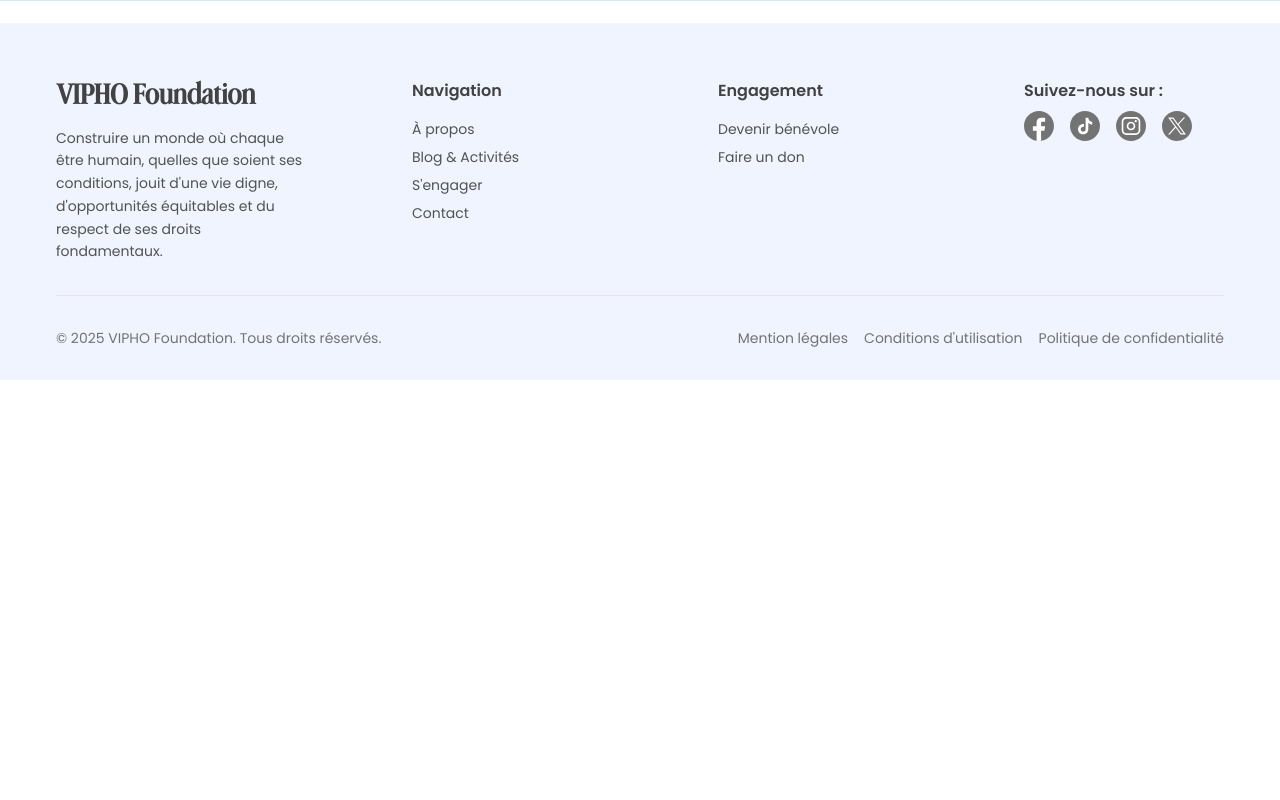
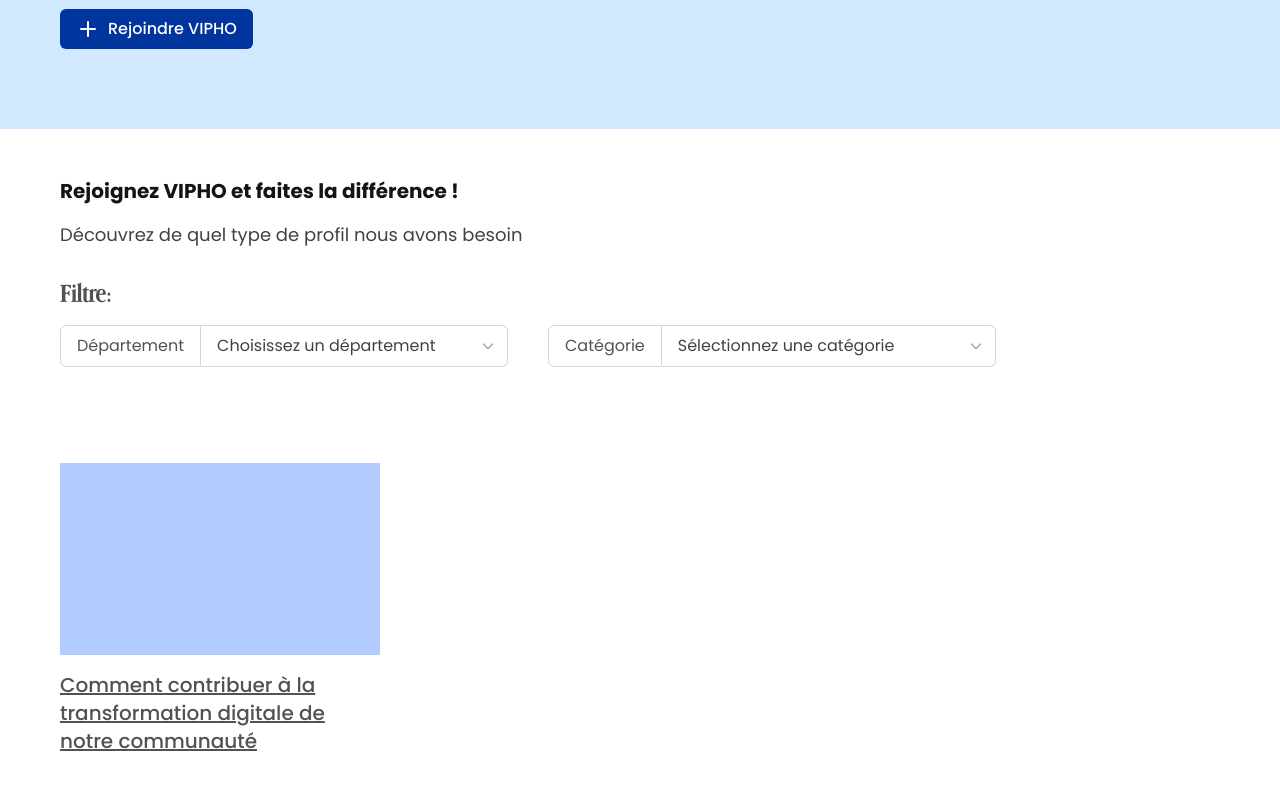
Before and after one commit to Salimkaneki/viphofoundation.com, a Next.js app: page /s-engager in a window 1280 px wide. Shown: the part 420-1220 px from the top of the page. Before the commit the page ends 800 px from the top, so only its background shows below. Built offline with nearby package versions, Linux system fonts and the light colour scheme.

Commit message:
feat: ...

```diff
--- a/app/(nav-pages)/a-propos/page.tsx
+++ b/app/(nav-pages)/a-propos/page.tsx
@@ -11,7 +11,7 @@
         <h1 className="font-display text-5xl font-bold text-center text-gray-800 mb-6">
           A Propos de VIPHO Foundation
         </h1>
-        <div className="bg-primary-400 w-[1246px] h-[346px]"></div>
+        <div className="bg-primary-400 w-311.5 h-86.5"></div>
       </section>
 
       <section className="bg-primary-100">
--- a/app/(nav-pages)/blog-et-activite/article/page.tsx
+++ b/app/(nav-pages)/blog-et-activite/article/page.tsx
@@ -51,7 +51,7 @@
               29 avril 2026 | 6 minutes de lecture
             </div>
 
-            <p className="text-gray-700 leading-relaxed">
+            <p className="text-gray-700 leading-relaxed max-w-4xl">
               Lorem ipsum dolor sit amet, consectetur adipiscing elit. Sed do eiusmod tempor incididunt ut labore et dolore magna aliqua. Ut enim ad minim veniam, quis nostrud exercitation ullamco laboris nisi ut aliquip ex ea commodo consequat. Duis aute irure dolor in reprehenderit in voluptate velit esse cillum dolore eu fugiat nulla pariatur. Excepteur sint occaecat cupidatat non proident, sunt in culpa qui officia deserunt mollit anim id est laborum.
             </p>
           </div>
--- a/app/(nav-pages)/s-engager/page.tsx
+++ b/app/(nav-pages)/s-engager/page.tsx
@@ -1,18 +1,26 @@
+"use client";
+
 import { SectionHeader } from "@/components/sections";
 import Button from "@/components/ui/button";
+import Select from "@/components/ui/select";
+import BlogCard from "@/components/cards/blog-card";
 import { Plus } from "lucide-react";
+import { useState } from "react";
 
  export default function engagerPage() {
+    const [selectedDepartment, setSelectedDepartment] = useState("");
+    const [selectedCategory, setSelectedCategory] = useState("");
     return (
       <div className="w-full">
-        <section className="bg-primary-100 py-20 px-8">
-            <div className="flex gap-5 flex-col">
+        <section className="bg-primary-100 py-20 px-15">
+            <div className="max-w-7xl mx-auto">
+                <div className="flex gap-5 flex-col mb-12">
                     <SectionHeader title="S'engager" className="" />
-                <h1 className="text-3xl font-bold text-gray-800">Rejoignez VIPHO et faites la différence !</h1>
+                    <h1 className="text-3xl font-bold text-gray-800 ">Rejoignez VIPHO et faites la différence !</h1>
                 </div>
 
-            <div className="">
-                <p className="">Vous avez des compétences, des idées ou simplement l’envie de contribuer à des projets qui ont un véritable impact ? VIPHO vous offre la possibilité de vous engager activement et de participer à la transformation de notre communauté.</p>
+                <div className="space-y-4">
+                    <p className="max-w-xl text-lg text-gray-700">Vous avez des compétences, des idées ou simplement l’envie de contribuer à des projets qui ont un véritable impact ? VIPHO vous offre la possibilité de vous engager activement et de participer à la transformation de notre communauté.</p>
                     <Button
                       label="Rejoindre VIPHO"
                       icon={<Plus />}
@@ -20,6 +28,44 @@
 
                     />
                 </div>
+            </div>
+        </section>
+
+        <section className="w-full px-15 py-12">
+            <div className="flex-1 gap-1">
+                <h1 className="text-xl font-bold ">Rejoignez VIPHO et faites la différence !</h1>
+                <p className="text-lg text-gray-700 mt-4">Découvrez de quel type de profil nous avons besoin</p>
+            </div>
+            <div className="flex-1 mt-8 space-y-4">
+                <h1 className="font-display font-bold text-xl text-gray-600 ">Filtre:</h1>
+                <div className="flex gap-10">
+                  <Select
+                    label="Département"
+                    options={["Toutes les catégories", "Informatique", "Marketing", "Finance", "Ressources Humaines"]}
+                    value={selectedDepartment}
+                    onChange={setSelectedDepartment}
+                    placeholder="Choisissez un département"
+                  />
+                  <Select
+                    label="Catégorie"
+                    options={["Toutes les catégories", "Informatique", "Marketing", "Finance", "Ressources Humaines"]}
+                    value={selectedCategory}
+                    onChange={setSelectedCategory}
+                    placeholder="Sélectionnez une catégorie"
+                  />
+                </div>
+            </div>
+        </section>
+
+        <section className="w-full px-15 py-12">
+            <div className="max-w-7xl mx-auto">
+                <div className="grid grid-cols-1 md:grid-cols-2 lg:grid-cols-3 gap-6">
+                    <BlogCard
+                        cardColor="bg-primary-200"
+                        title="Comment contribuer à la transformation digitale de notre communauté"
+                    />
+                </div>
+            </div>
         </section>
       </div>
     );
--- a/app/test/page.tsx
+++ b/app/test/page.tsx
@@ -1,28 +1,84 @@
-'use client';
-import React, { useState } from "react";
-import Breadcrumb from "@/components/breadcrumb";
-import Button from "@/components/ui/button";
-import { Heart, Star, Save } from "lucide-react";
+"use client";
+
+import Select from "@/components/ui/select";
+import { i } from "framer-motion/client";
+import EnrolmentCard from "@/components/cards/enrolment";
+import { useState } from "react";
 
 export default function TestPage() {
-  const breadcrumbItems = [
-    { label: "Accueil", href: "/" },
-    { label: "Blog", href: "/blog-et-activite" },
+  const [selectedValue, setSelectedValue] = useState("");
+
+  const departmentOptions = [
+    "Tous les départements",
+    "Ain (01)",
+    "Aisne (02)",
+    "Allier (03)",
+    "Alpes-de-Haute-Provence (04)",
+    "Hautes-Alpes (05)",
+    "Alpes-Maritimes (06)"
+  ];
+
+  const categoryOptions = [
+    "Toutes les catégories",
+    "Informatique",
+    "Marketing",
+    "Finance",
+    "Ressources Humaines"
   ];
 
   return (
-    <div className="p-4">
-      <Breadcrumb
-        items={breadcrumbItems}
-      />
-      <div className="mt-8">
-        <h2 className="text-xl font-bold mb-4">Test du Bouton</h2>
-        <Button label="Cliquez-moi" onClick={() => alert('Bouton cliqué !')} />
-        <Button label="Avec icône" icon={<Heart />} onClick={() => console.log('Heart clicked')} />
-        <Button label="Bouton vert" bgColor="bg-green-500" textColor="text-white" icon={<Star />} />
-        <Button label="Bouton rouge" bgColor="bg-red-500" textColor="text-black" icon={<Save />} />
-        <Button label="Désactivé" disabled />
-        <Button label="Type submit" type="submit" bgColor="bg-blue-500" />
+    <div className="p-8">
+      <h1 className="text-2xl font-bold mb-8">Test du Composant Select Réutilisable</h1>
+
+      <div className="space-y-6">
+        <div>
+          <h2 className="text-lg font-semibold mb-2">Select avec départements :</h2>
+          <Select
+            label="Département"
+            options={departmentOptions}
+            value={selectedValue}
+            onChange={setSelectedValue}
+            placeholder="Choisissez un département"
+          />
+          <p className="mt-2 text-sm text-gray-600">Valeur sélectionnée : {selectedValue || "Aucune"}</p>
+        </div>
+
+        <div>
+          <h2 className="text-lg font-semibold mb-2">Select avec catégories :</h2>
+          <Select
+            label="Catégorie"
+            options={categoryOptions}
+            placeholder="Sélectionnez une catégorie"
+          />
+        </div>
+
+        <div className="mt-8 p-4 bg-gray-50 rounded">
+          <h2 className="text-lg font-semibold mb-2">Exemple d'utilisation :</h2>
+          <pre className="text-sm bg-gray-800 text-green-400 p-4 rounded overflow-x-auto">
+{`import Select from "@/components/ui/select";
+import { useState } from "react";
+
+export default function MyComponent() {
+  const [value, setValue] = useState("");
+
+  const options = ["Option 1", "Option 2", "Option 3"];
+
+  return (
+    <Select
+      label="Mon Label"
+      options={options}
+      value={value}
+      onChange={setValue}
+      placeholder="Choisissez une option"
+    />
+  );
+}`}
+          </pre>
+        </div>
+      </div>
+
+      <div className="">
+        <EnrolmentCard />
       </div>
     </div>
   );
--- a/components/cards/blog-card.tsx
+++ b/components/cards/blog-card.tsx
@@ -5,11 +5,11 @@
 
 export default function BlogCard({
   cardColor = "bg-primary-300",
-  title = "Lorem ipsum dolor sit am et,con sectetur adipiscing elit."
+  title = "Lorem ipsum dolor sit amet, consectetur adipiscing elit."
 }: BlogCardProps) {
   return (
-    <div className="shrink-0 w-125 group ]:">
-      <div className={`w-full h-75 ${cardColor}`}></div>
+    <div className="shrink-0 w-80 group">
+      <div className={`w-full h-48 ${cardColor}`}></div>
       <h2 className="font-sans text-xl font-medium text-gray-600 mt-4 underline hover:text-primary-400 hover:no-underline cursor-pointer">
         {title}
       </h2>
--- /dev/null
+++ b/components/cards/enrolment.tsx
@@ -0,0 +1,8 @@
+export default function EnrolmentCard() {
+    return(
+        <div className="w-100 flex flex-col gap-4">
+            <h1 className="font-sans text-xl font-medium text-gray-600 mt-4 underline hover:text-primary-400 hover:no-underline cursor-pointer">Lorem ipsum dolor sit amet dolor consectetur adipiscing elit</h1>
+            <p className="">Lorem ipsum dolor sit amet, consectetur adipiscing elit. Sed do eiusmod tempor incididunt ut labore et dolore magna </p>
+        </div>
+    );
+}
--- /dev/null
+++ b/components/ui/select.tsx
@@ -0,0 +1,43 @@
+interface SelectProps {
+  label?: string;
+  options: string[];
+  value?: string;
+  onChange?: (value: string) => void;
+  placeholder?: string;
+}
+
+export default function Select({
+  label = "Département",
+  options,
+  value,
+  onChange,
+  placeholder = "Sélectionnez une option"
+}: SelectProps) {
+    return (
+        <div className="inline-flex w-full max-w-md">
+            <label className="flex items-center justify-center px-4 py-2 bg-white border border-gray-300 rounded-l-md text-md
+             text-gray-600 font-regular whitespace-nowrap">
+                {label}
+            </label>
+            <div className="relative flex-1">
+                <select
+                  className="w-full h-full px-4 py-2 bg-white border border-l-0 border-gray-300 rounded-r-md text-md text-gray-700 appearance-none cursor-pointer focus:outline-none focus:ring-2 focus:ring-blue-500 focus:border-blue-500"
+                  value={value}
+                  onChange={(e) => onChange?.(e.target.value)}
+                >
+                    <option value="">{placeholder}</option>
+                    {options.map((option, index) => (
+                        <option key={index} value={option}>
+                            {option}
+                        </option>
+                    ))}
+                </select>
+                <div className="absolute inset-y-0 right-3 flex items-center pointer-events-none">
+                    <svg className="w-4 h-4 text-gray-400" fill="none" stroke="currentColor" viewBox="0 0 24 24">
+                        <path strokeLinecap="round" strokeLinejoin="round" strokeWidth={2} d="M19 9l-7 7-7-7" />
+                    </svg>
+                </div>
+            </div>
+        </div>
+    );
+}
```
Also changed, not shown: components/layout/footer.tsx (+4 -4 lines). Lines whose indentation alone changed are shown as unchanged.
